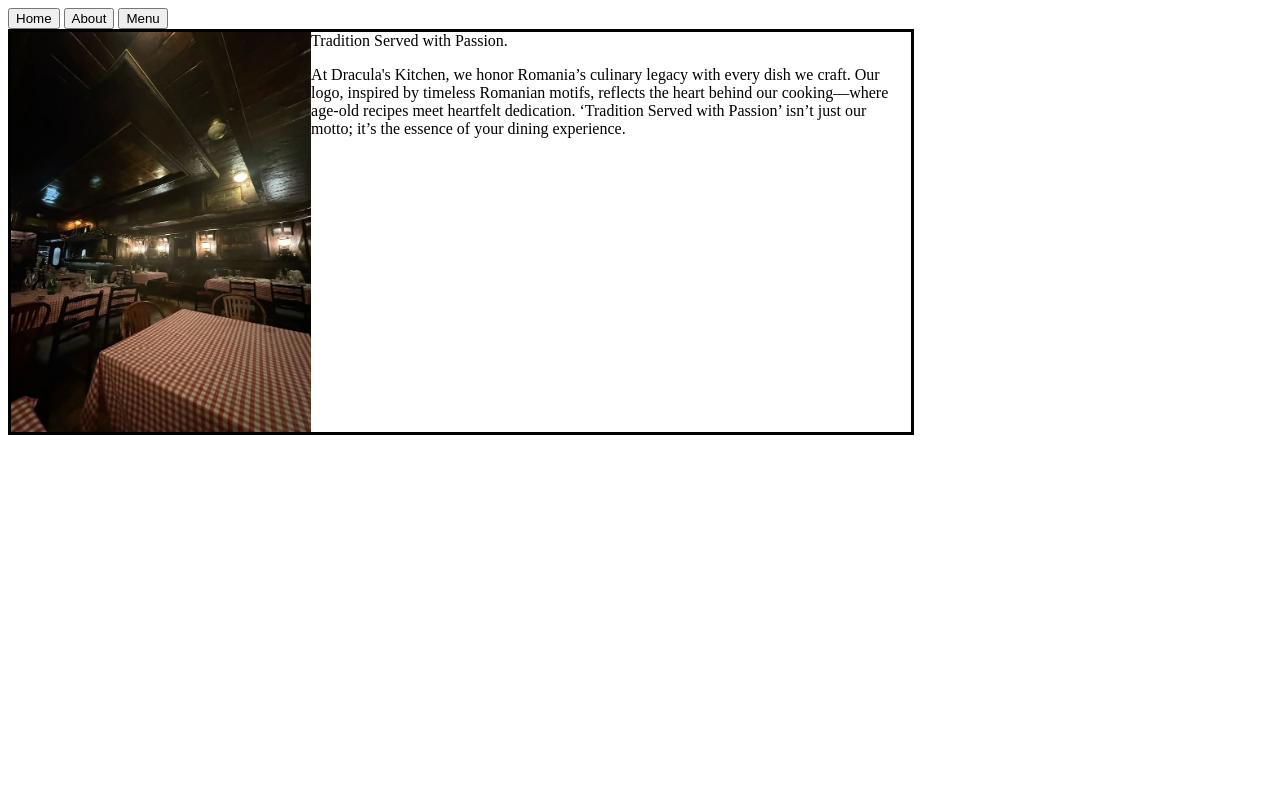
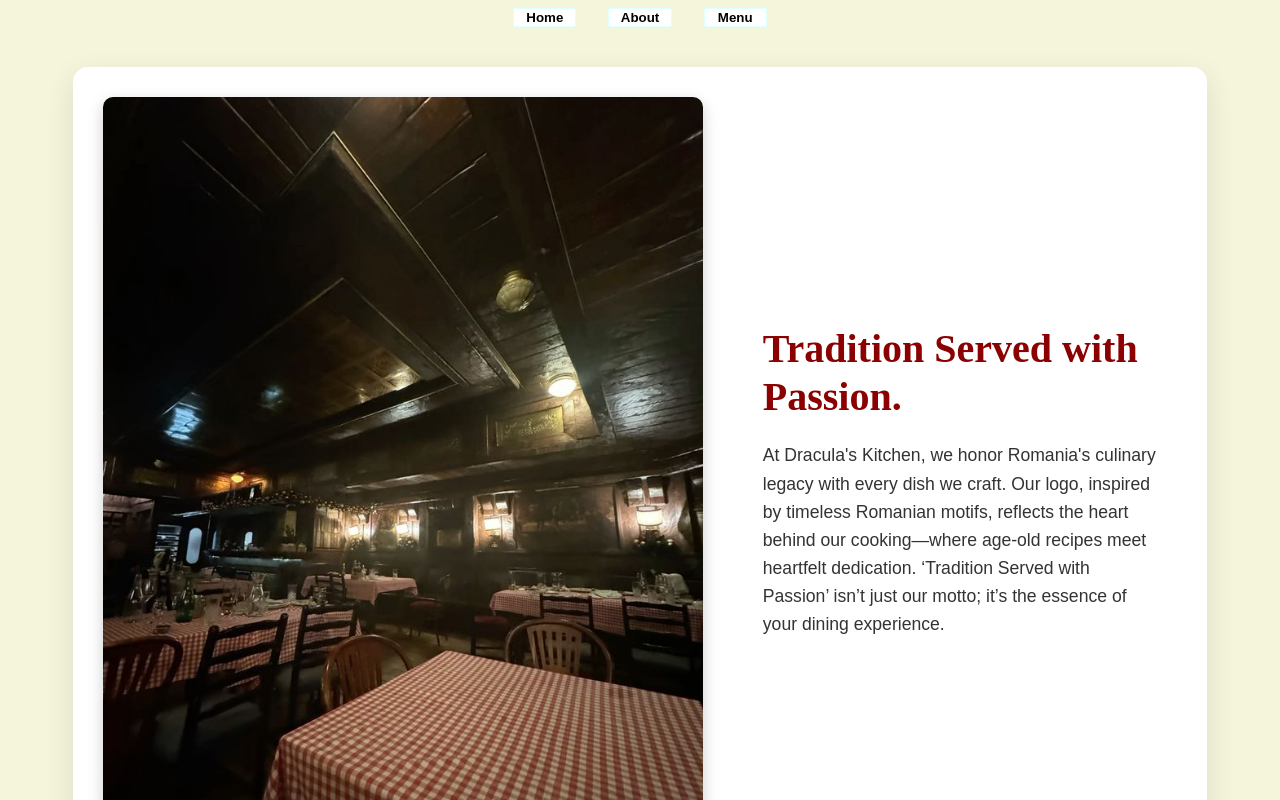
Before and after one commit to benxta4424/restaurant, a website built with webpack: page src/index.html in a window 1280 px wide. Both pictures are taken after a click on the button "Home". Shown: the top 800 px of the page. Built offline with nearby package versions, Linux system fonts and the light colour scheme.

Commit message:
finishing the home page

```diff
--- a/src/homePage.js
+++ b/src/homePage.js
@@ -1,7 +1,9 @@
 import restaurantPicture from './restaurantPicture.jpg'
 
-const mainPage = function() {
+export function mainPage() {
     const getParent = document.getElementById("content")
+    getParent.className = "hide"
+    getParent.innerHTML = ""
 
     // adding the picture
     const picture = document.createElement("img")
@@ -16,18 +18,22 @@ const mainPage = function() {
     wordsContainer.className = "wordsContainer"
     getParent.append(wordsContainer)
 
-
+    // the title and the description are then put in the wordsContainer so we can flex it to our needs
     const title = document.createElement("div")
     title.innerText = "Tradition Served with Passion."
     title.className = "title"
     wordsContainer.appendChild(title)
 
     const fewWords = document.createElement("p")
-    fewWords.innerText = "At Dracula's Kitchen, we honor Romania’s culinary legacy with every dish we craft. Our logo, inspired by timeless Romanian motifs, reflects the heart behind our cooking—where age-old recipes meet heartfelt dedication. ‘Tradition Served with Passion’ isn’t just our motto; it’s the essence of your dining experience."
+    fewWords.innerText = "At Dracula's Kitchen, we honor Romania's culinary legacy with every dish we craft. Our logo, inspired by timeless Romanian motifs, reflects the heart behind our cooking—where age-old recipes meet heartfelt dedication. ‘Tradition Served with Passion’ isn’t just our motto; it’s the essence of your dining experience."
     fewWords.className = "fewWords"
     wordsContainer.appendChild(fewWords)
+}
 
+export function show() {
+    const getParent = document.getElementById("content")
 
+    getParent.classList.toggle("hide")
 }
 
 export default mainPage
--- a/src/index.html
+++ b/src/index.html
@@ -8,9 +8,9 @@
 <body>
     <header>
         <nav>
-            <button class="homePage">Home</button>
-            <button class="about">About</button>
-            <button class="menu">Menu</button>
+            <button id="homePage">Home</button>
+            <button id="about">About</button>
+            <button id="menu">Menu</button>
         </nav>
     </header>
 
--- a/src/main.js
+++ b/src/main.js
@@ -1,7 +1,7 @@
 import './style.css'
-import mainPage from './homePage';
+import mainPage, { show } from './homePage';
+
+
+// home button
 mainPage()
-
-if (module.hot) {
-  module.hot.accept();
-}
+document.getElementById("homePage").addEventListener("click", show)
--- a/src/style.css
+++ b/src/style.css
@@ -1,7 +1,106 @@
+:root {
+  --primary-color: #8b0000; /* Deep red */
+  --secondary-color: #f5f5dc; /* Beige */
+  --accent-color: #333;
+  --font-main: 'Montserrat', sans-serif;
+  --font-heading: 'Playfair Display', serif;
+}
+
+.hide {
+  visibility:hidden;
+  display: none;
+}
+
+body {
+  background-color: var(--secondary-color);
+  color: var(--accent-color);
+  font-family: var(--font-main);
+  line-height: 1.6;
+}
+
+nav {
+    display: flex;
+    flex: 1;
+    justify-content: center;
+    gap: 2rem;
+}
+
+button {
+    width: 5%;
+    height: 10%;
+    border: 1px solid lightcyan;
+    background-color: white;
+    color: black;
+    font: 10px;
+    font-weight: 600;
+
+    scale: 1;
+    transition: ease-out;
+    transition-duration: 800ms;
+}
+button:hover {
+    scale: 2;
+    transition: ease-in;
+    transition-duration: 200ms;
+}
+
 #content {
-    display: flex;
-    max-width: 900px;
-    min-width: 500px;
-    height: 400px;
-    border: 3px solid black;
+  display: flex;
+  flex-direction: column;
+  width: 85%;
+  max-width: 1200px;
+  margin: 40px auto;
+  padding: 30px;
+  background: white;
+  border-radius: 15px;
+  box-shadow: 0 10px 30px rgba(0, 0, 0, 0.1);
+  overflow: hidden;
 }
+
+@media (min-width: 900px) {
+  #content {
+    flex-direction: row;
+    align-items: center;
+    gap: 40px;
+  }
+}
+
+.restaurantPicture {
+  width: 100%;
+  max-width: 600px;
+  height: auto;
+  border-radius: 10px;
+  object-fit: cover;
+  box-shadow: 0 5px 15px rgba(0, 0, 0, 0.2);
+  transition: transform 0.3s ease;
+}
+
+.restaurantPicture:hover {
+  transform: scale(1.02);
+}
+
+.wordsContainer {
+  flex: 1;
+  padding: 20px;
+}
+
+.title {
+  font-family: var(--font-heading);
+  font-size: 2.5rem;
+  color: var(--primary-color);
+  margin-bottom: 20px;
+  line-height: 1.2;
+  font-weight: 700;
+}
+
+.fewWords {
+  font-size: 1.1rem;
+  margin-bottom: 30px;
+}
+
+.divider {
+  height: 3px;
+  background: linear-gradient(90deg, var(--primary-color), transparent);
+  margin: 25px 0;
+  border: none;
+}
```
